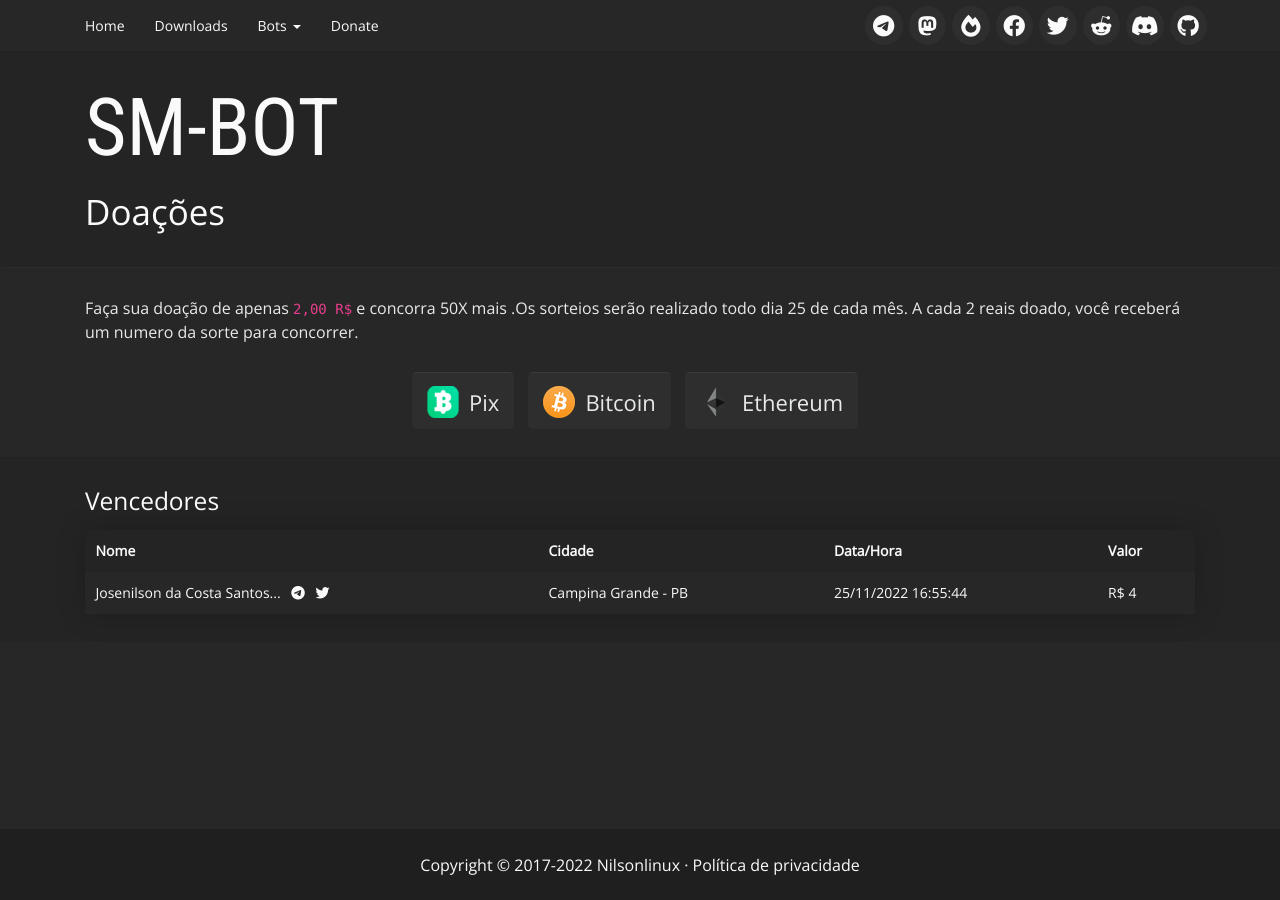
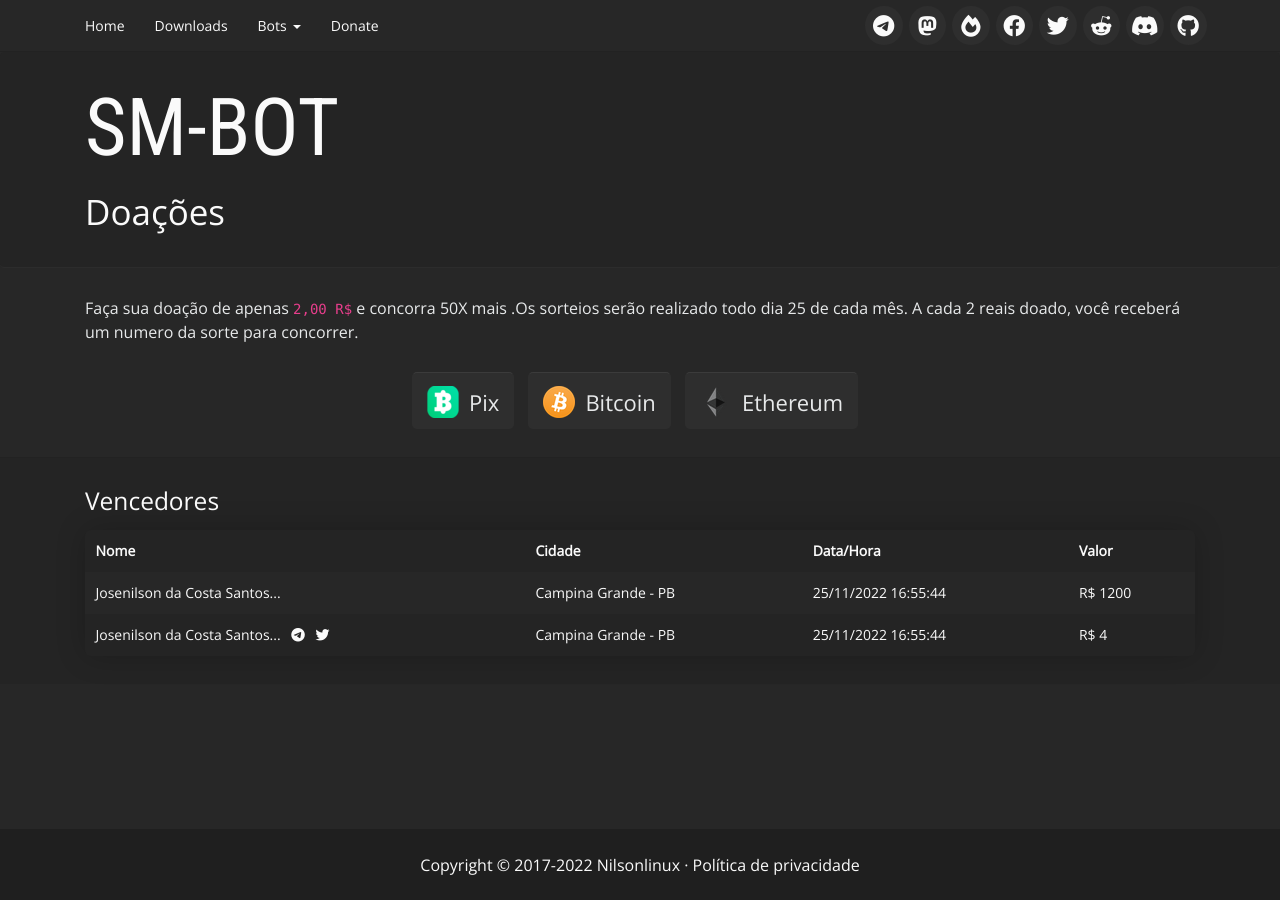
Before and after one commit to suportemasterbot/suportemasterbot.github.io, a Jekyll site: the page built from donate.html, in a window 1280 px wide. Built offline with Jekyll 4.4.1, drawn with Linux system fonts in a browser that asks for light colours.

Commit message:
Add files via upload

```diff
--- a/_data/donators.yml
+++ b/_data/donators.yml
@@ -4,3 +4,10 @@
   telegram: https://t.me/NIlsonlinux
   cidade: Campina Grande - PB
   amount: 4
+
+- name: Josenilson da Costa Santos...
+  data: 25/11/2022 16:55:44
+  twitter:
+  telegram:
+  cidade: Campina Grande - PB
+  amount: 12,00
```
